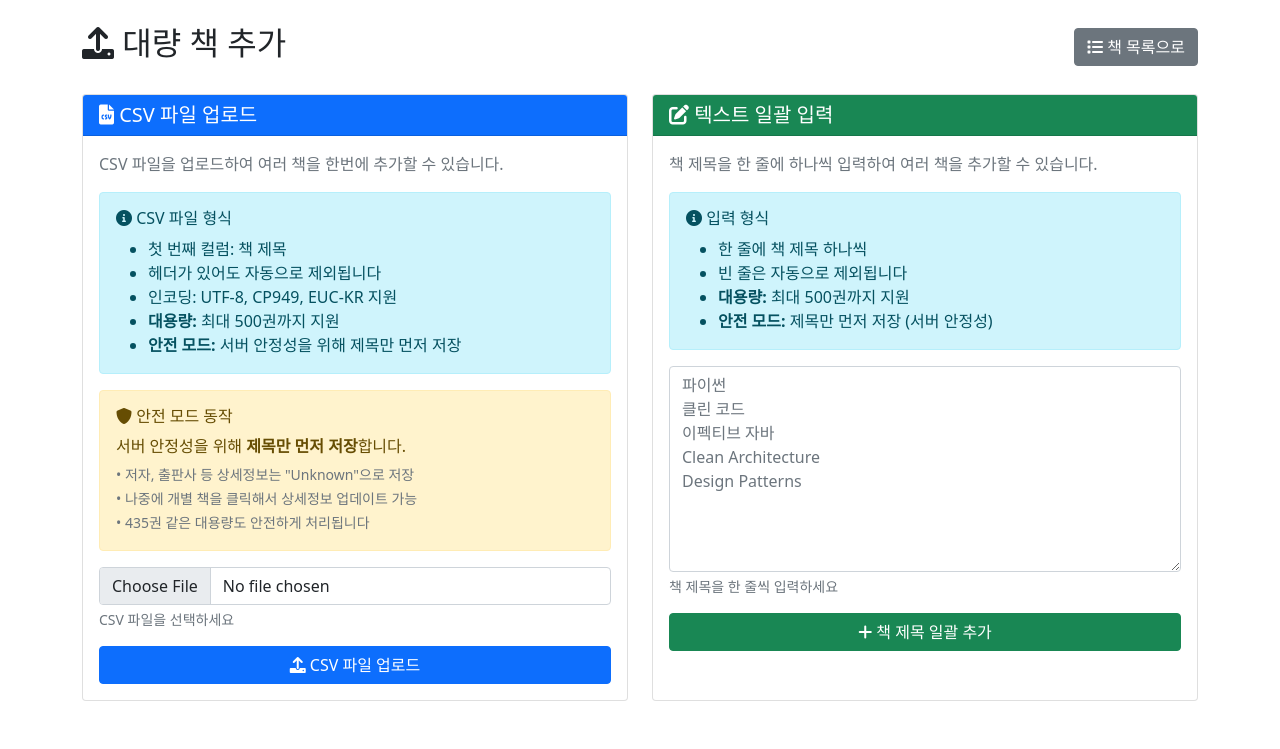
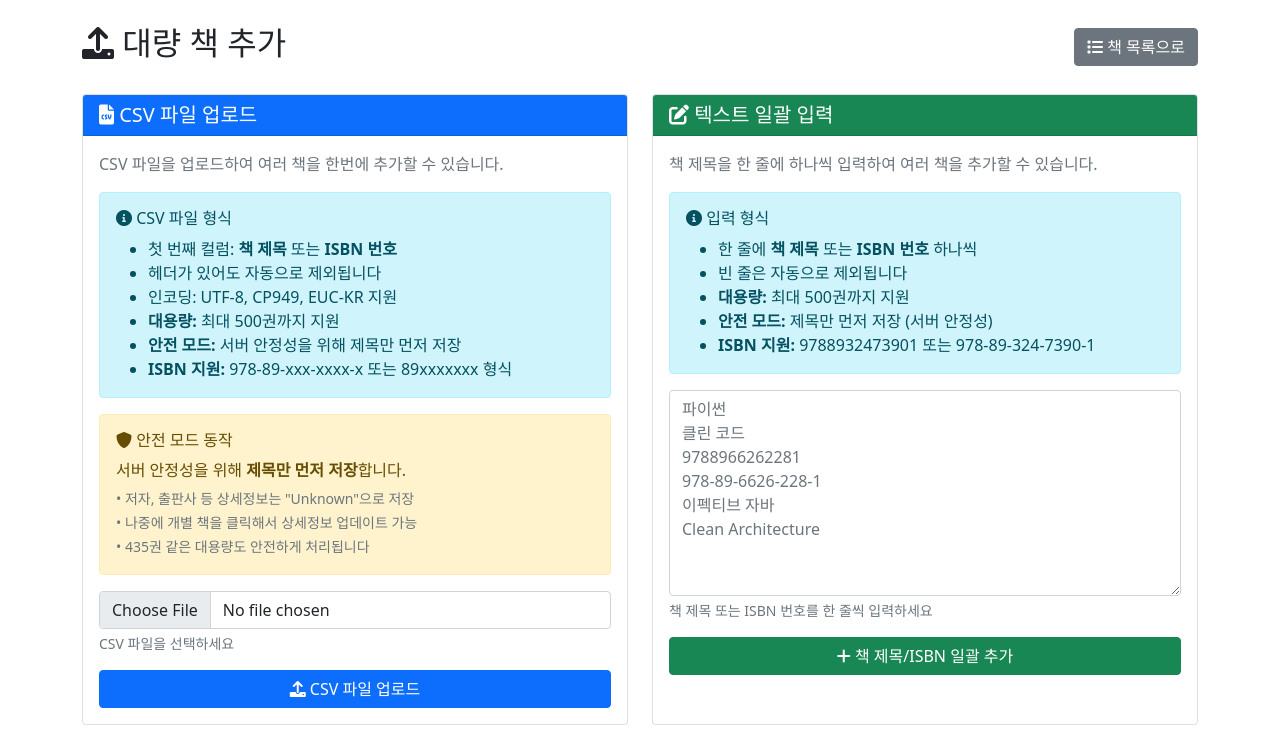
Before and after one commit to dataofmen/book-tracker, a Flask app: page /bulk_add in a window 1280 px wide. Shown: the part 56-805 px from the top of the page. Before the commit the page ends 757 px from the top, so only its background shows below. Run offline with Flask 3, Linux system fonts and the light colour scheme.

Commit message:
ISBN 번호로 책 검색 및 대량 추가 기능 추가
완전히 새로운 ISBN 지원 시스템 구현:

1. ISBN 자동 감지:
   - 10자리/13자리 숫자 형식 인식
   - 하이픈, 공백 자동 처리
   - ISBN-10 (9자리+X) 지원

2. 정확한 ISBN 검색:
   - Google Books API: isbn:xxxx 쿼리 사용
   - 네이버 Books API: ISBN 매칭 검증
   - 100% 정확한 책 정보 보장

3. 대량 추가 지원:
   - CSV 파일: 제목 또는 ISBN 혼합 가능
   - 텍스트 입력: 한 줄씩 제목/ISBN 입력
   - UI 안내문 업데이트

4. 검색 우선순위:
   - ISBN 검색 → 정확도 1.0 (최우선)
   - 제목 검색 → 유사도 필터링 적용

장점:
✅ 잘못된 커버 이미지 문제 완전 해결
✅ 동명이서(同名異書) 구분 가능
✅ 출판사, 저자 정보 정확도 향상
✅ 기존 제목 검색과 완전 호환

사용법: 9788966262281 또는 978-89-6626-228-1

🤖 Generated with [Claude Code](https://claude.ai/code)

Co-Authored-By: Claude <noreply@anthropic.com>

```diff
--- a/app.py
+++ b/app.py
@@ -70,7 +70,16 @@ class BookTracker:
         return bool(korean_pattern.search(text))
 
     def search_book_info(self, query):
-        """언어별 API 선택하여 도서 정보 검색 - 정확도 개선"""
+        """언어별 API 선택하여 도서 정보 검색 - 정확도 개선 및 ISBN 지원"""
+
+        # ISBN 번호인지 확인 (10자리 또는 13자리 숫자)
+        if self._is_isbn(query):
+            print(f"ISBN 검색: {query}")
+            books = self.search_by_isbn(query)
+            if books:
+                return books
+
+        # 일반 제목 검색
         # 검색용 제목 전처리
         clean_query = self._preprocess_title_for_search(query)
         is_korean = self.detect_language(clean_query)
@@ -102,6 +111,124 @@ class BookTracker:
                     books = self._filter_search_results(books, query)
 
         return books
+
+    def _is_isbn(self, query):
+        """ISBN 번호인지 확인"""
+        # 공백, 하이픈 제거 후 숫자만 남김
+        clean_query = re.sub(r'[\s-]', '', query.strip())
+
+        # 10자리 또는 13자리 숫자인지 확인
+        if re.match(r'^\d{10}$|^\d{13}$', clean_query):
+            return True
+
+        # ISBN-10: 9자리 숫자 + X
+        if re.match(r'^\d{9}[0-9X]$', clean_query.upper()):
+            return True
+
+        return False
+
+    def search_by_isbn(self, isbn):
+        """ISBN으로 책 검색"""
+        isbn = re.sub(r'[\s-]', '', isbn.strip())  # 공백, 하이픈 제거
+
+        # Google Books API로 ISBN 검색 (더 정확함)
+        books = self._search_google_books_by_isbn(isbn)
+        if books:
+            print(f"  Google Books ISBN 검색 성공: {len(books)}권")
+            return books
+
+        # 네이버 API로도 시도
+        books = self._search_naver_books_by_isbn(isbn)
+        if books:
+            print(f"  네이버 Books ISBN 검색 성공: {len(books)}권")
+            return books
+
+        print(f"  ISBN 검색 실패: {isbn}")
+        return []
+
+    def _search_google_books_by_isbn(self, isbn):
+        """Google Books API로 ISBN 검색"""
+        try:
+            # ISBN으로 정확 검색
+            url = f"https://www.googleapis.com/books/v1/volumes?q=isbn:{isbn}"
+            response = requests.get(url, timeout=5)
+
+            if response.status_code == 200:
+                data = response.json()
+
+                if data.get('totalItems', 0) > 0:
+                    books = []
+                    for item in data['items'][:3]:  # 상위 3개 결과
+                        volume_info = item.get('volumeInfo', {})
+
+                        book_info = {
+                            'title': volume_info.get('title', 'Unknown'),
+                            'authors': ', '.join(volume_info.get('authors', ['Unknown'])),
+                            'publisher': volume_info.get('publisher', 'Unknown'),
+                            'published_date': volume_info.get('publishedDate', 'Unknown'),
+                            'description': volume_info.get('description', ''),
+                            'thumbnail_url': volume_info.get('imageLinks', {}).get('thumbnail', ''),
+                            'isbn': isbn,
+                            'api_source': 'google_isbn',
+                            'similarity_score': 1.0  # ISBN은 정확 매칭
+                        }
+                        books.append(book_info)
+
+                    return books
+
+        except Exception as e:
+            print(f"Google Books ISBN 검색 오류: {e}")
+
+        return []
+
+    def _search_naver_books_by_isbn(self, isbn):
+        """네이버 Books API로 ISBN 검색"""
+        if not NAVER_CLIENT_ID or not NAVER_CLIENT_SECRET:
+            return []
+
+        try:
+            url = "https://openapi.naver.com/v1/search/book.json"
+            headers = {
+                'X-Naver-Client-Id': NAVER_CLIENT_ID,
+                'X-Naver-Client-Secret': NAVER_CLIENT_SECRET
+            }
+            params = {
+                'query': isbn,
+                'display': 3,
+                'start': 1,
+                'sort': 'sim'
+            }
+
+            response = requests.get(url, headers=headers, params=params, timeout=5)
+
+            if response.status_code == 200:
+                data = response.json()
+                books = []
+
+                for item in data.get('items', []):
+                    # ISBN이 실제로 일치하는지 확인
+                    item_isbn = item.get('isbn', '')
+                    if isbn in item_isbn or item_isbn in isbn:
+                        book_info = {
+                            'title': self._clean_html_tags(item.get('title', 'Unknown')),
+                            'authors': self._clean_html_tags(item.get('author', 'Unknown')),
+                            'publisher': self._clean_html_tags(item.get('publisher', 'Unknown')),
+                            'published_date': item.get('pubdate', 'Unknown'),
+                            'description': self._clean_html_tags(item.get('description', '')),
+                            'thumbnail_url': item.get('image', ''),
+                            'isbn': isbn,
+                            'kyobo_link': item.get('link', ''),
+                            'api_source': 'naver_isbn',
+                            'similarity_score': 1.0  # ISBN은 정확 매칭
+                        }
+                        books.append(book_info)
+
+                return books
+
+        except Exception as e:
+            print(f"네이버 Books ISBN 검색 오류: {e}")
+
+        return []
 
     def _preprocess_title_for_search(self, title):
         """검색용 제목 전처리 - 부제목, 설명문 제거"""
--- a/templates/bulk_add.html
+++ b/templates/bulk_add.html
@@ -27,11 +27,12 @@
                 <div class="alert alert-info">
                     <h6><i class="fas fa-info-circle"></i> CSV 파일 형식</h6>
                     <ul class="mb-0">
-                        <li>첫 번째 컬럼: 책 제목</li>
+                        <li>첫 번째 컬럼: <strong>책 제목</strong> 또는 <strong>ISBN 번호</strong></li>
                         <li>헤더가 있어도 자동으로 제외됩니다</li>
                         <li>인코딩: UTF-8, CP949, EUC-KR 지원</li>
                         <li><strong>대용량:</strong> 최대 500권까지 지원</li>
                         <li><strong>안전 모드:</strong> 서버 안정성을 위해 제목만 먼저 저장</li>
+                        <li><strong>ISBN 지원:</strong> 978-89-xxx-xxxx-x 또는 89xxxxxxx 형식</li>
                     </ul>
                 </div>
 
@@ -74,21 +75,22 @@
                 <div class="alert alert-info">
                     <h6><i class="fas fa-info-circle"></i> 입력 형식</h6>
                     <ul class="mb-0">
-                        <li>한 줄에 책 제목 하나씩</li>
+                        <li>한 줄에 <strong>책 제목</strong> 또는 <strong>ISBN 번호</strong> 하나씩</li>
                         <li>빈 줄은 자동으로 제외됩니다</li>
                         <li><strong>대용량:</strong> 최대 500권까지 지원</li>
                         <li><strong>안전 모드:</strong> 제목만 먼저 저장 (서버 안정성)</li>
+                        <li><strong>ISBN 지원:</strong> 9788932473901 또는 978-89-324-7390-1</li>
                     </ul>
                 </div>
 
                 <form id="textForm">
                     <div class="mb-3">
                         <textarea class="form-control" id="bookTitles" rows="8"
-                                  placeholder="파이썬&#10;클린 코드&#10;이펙티브 자바&#10;Clean Architecture&#10;Design Patterns" required></textarea>
-                        <div class="form-text">책 제목을 한 줄씩 입력하세요</div>
+                                  placeholder="파이썬&#10;클린 코드&#10;9788966262281&#10;978-89-6626-228-1&#10;이펙티브 자바&#10;Clean Architecture" required></textarea>
+                        <div class="form-text">책 제목 또는 ISBN 번호를 한 줄씩 입력하세요</div>
                     </div>
                     <button type="submit" class="btn btn-success w-100">
-                        <i class="fas fa-plus"></i> 책 제목 일괄 추가
+                        <i class="fas fa-plus"></i> 책 제목/ISBN 일괄 추가
                     </button>
                 </form>
             </div>
```
